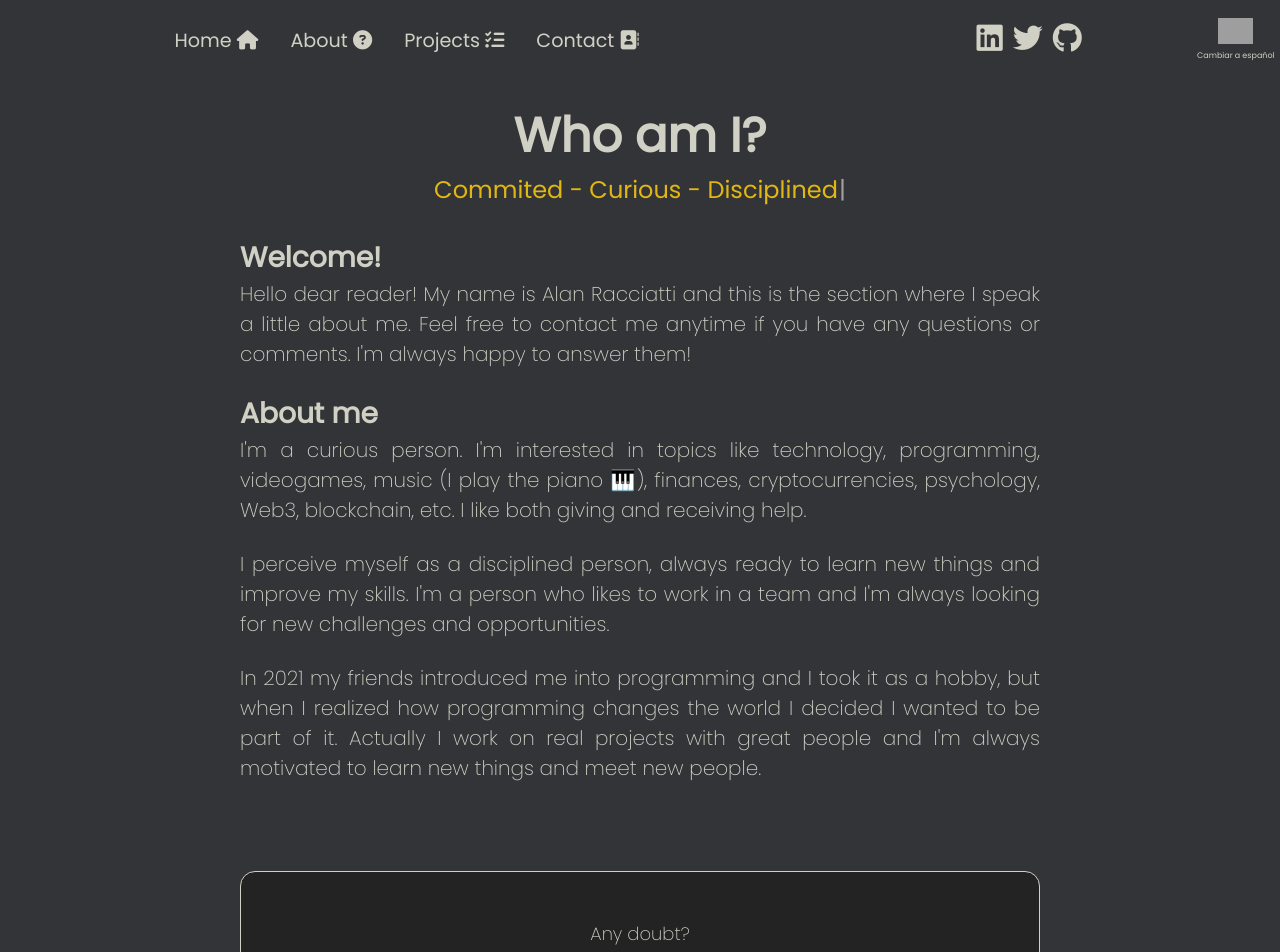
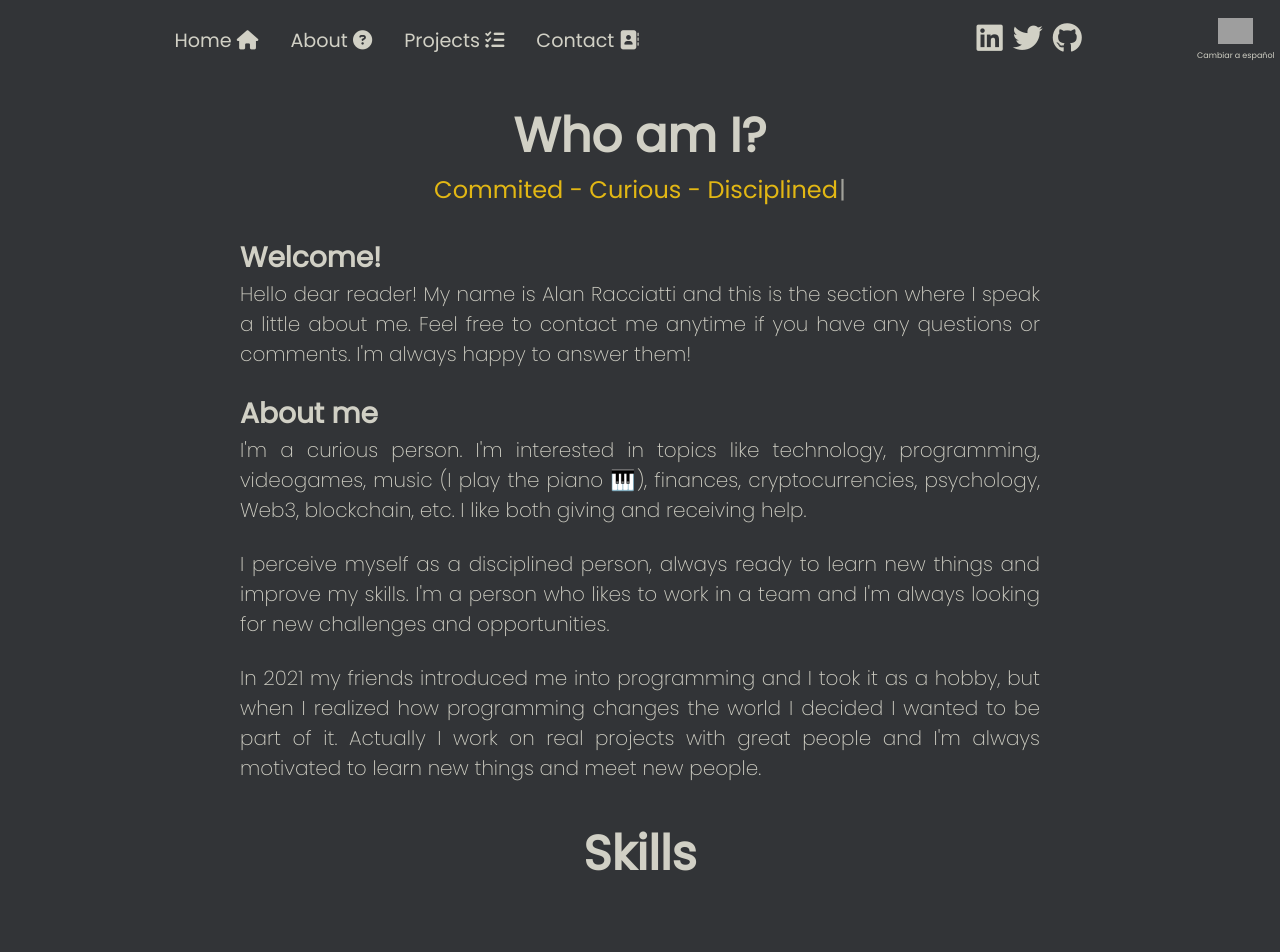
Before and after one commit to AlanRacciatti/Portfolio, a React (Create React App) app: page /about in a window 1280 px wide. Shown: the top 952 px of the page. Built offline with nearby package versions, Linux system fonts and the light colour scheme; grey boxes are pictures that could not be loaded.

Commit message:
Fix duplicado de texto

```diff
--- a/src/Components/About/About.css
+++ b/src/Components/About/About.css
@@ -23,3 +23,7 @@
 .about-presentation-heading {
     text-align: left;
 }
+
+.skills-container {
+    margin-top: 35px;
+}
--- a/src/Components/About/About.js
+++ b/src/Components/About/About.js
@@ -36,6 +36,10 @@ const About = () => {
 				<p className="presentation-text">{t("about.presentation.fourth.body")}</p>
 			</div>
 		</div>
+
+		<div className="skills-container">
+			<h1 className="skills-heading">{t("about.presentation.fifth.heading")}</h1>
+		</div>
     </div>
   );
 };
--- a/src/i18n.js
+++ b/src/i18n.js
@@ -107,6 +107,9 @@ i18n
                         },
                         fourth: {
                             body: "In 2021 my friends introduced me into programming and I took it as a hobby, but when I realized how programming changes the world I decided I wanted to be part of it. Actually I work on real projects with great people and I'm always motivated to learn new things and meet new people."
+                        },
+                        fifth: {
+                            heading: "Skills"
                         }
                     }
                 },
@@ -228,6 +231,9 @@ i18n
                         },
                         fourth: {
                             body: "En 2021 mis amigos me introducieron en el mundo de la programación y lo tomé como un pasatiempo, pero cuando me di cuenta de como puede cambiar el mundo me di cuenta que quería ser parte de eso. Actualmente trabajo en proyectos reales con personas increíbles y siempre estoy motivado a aprender nuevas cosas y conocer nuevas personas."
+                        },
+                        fifth: {
+                            heading: "Skills"
                         }
                     }
                 },
```
Also changed, not shown: src/Components/About/SkillsItem.js (added).
